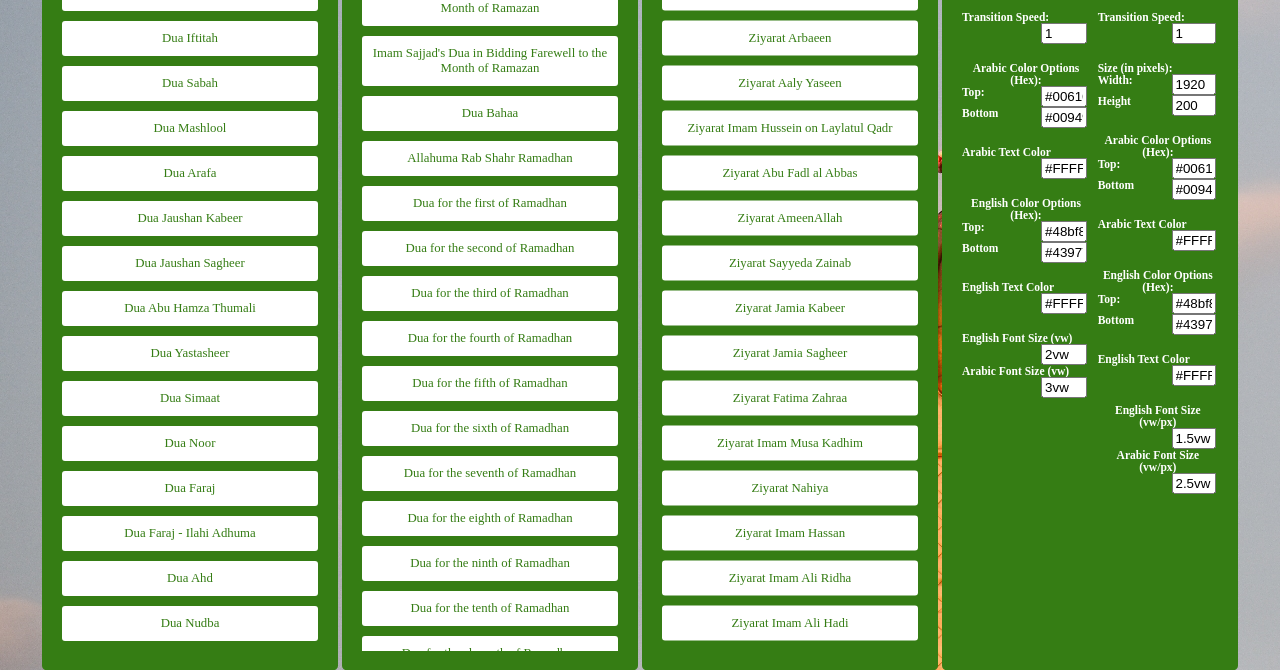
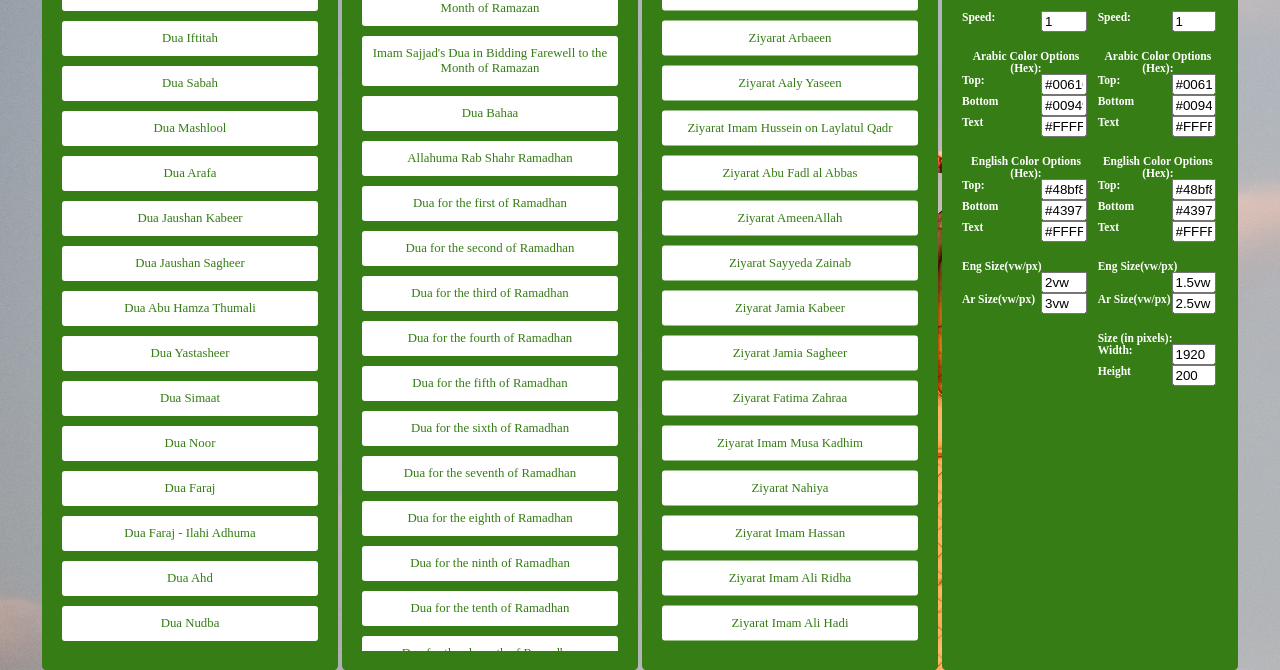
Before and after one commit to 7seinfa/DuaZiyara, a plain HTML site: page index.html in a window 1280 px wide. Shown: the part 142-812 px from the top of the page. Drawn offline with Linux system fonts and the light colour scheme.

Commit message:
Update index.html

```diff
--- a/index.html
+++ b/index.html
@@ -36,7 +36,7 @@
 				<div id = "slideshowSettings" style="float: left;width:50%;">
 					<h1 class = "enabled" id = "slide">Slideshow</h1>
 					<div class = "row">
-						<h2>Transition Speed:</h2>
+						<h2>Speed:</h2>
 						<input class = "right" id = "tSpeed" type = "text" value = "1"></input>
 					</div>
 					<br>
@@ -49,9 +49,8 @@
 						<h2>Bottom</h2>
 						<input class = "right" id = "arBot" type = "text" value = "#009494"></input>
 					</div>
-					<br>
 					<div class = "row">
-						<h2>Arabic Text Color</h2>
+						<h2>Text</h2>
 						<input class = "right" id = "arText" type = "text" value = "#FFFFFF"></input>
 					</div>
 					<br>
@@ -64,26 +63,62 @@
 						<h2>Bottom</h2>
 						<input class = "right" id = "enBot" type = "text" value = "#439775"></input>
 					</div>
-					<br>
 					<div class = "row">
-						<h2>English Text Color</h2>
+						<h2>Text</h2>
 						<input class = "right" id = "enText" type = "text" value = "#FFFFFF"></input>
 					</div>
 					<br>
 					<div class = "row">
-						<h2>English Font Size (vw)</h2>
+						<h2>Eng Size(vw/px)</h2>
 						<input class = "right" id = "enFont" type = "text" value = "2vw"></input>
 					</div>
 					<div class = "row">
-						<h2>Arabic Font Size (vw)</h2>
+						<h2>Ar Size(vw/px)</h2>
 						<input class = "right" id = "arFont" type = "text" value = "3vw"></input>
 					</div>
 				</div>
 				<div id = "overlaySettings" style="float: right;width: 50%;margin-left: 3%;">
 					<h1 class = "disabled" id = "overlay">Overlay</h1>
 					<div class = "row">
-						<h2>Transition Speed:</h2>
+						<h2>Speed:</h2>
 						<input class = "right" id = "tSpeedO" type = "text" value = "1"></input>
+					</div>
+					<br>
+					<h2>Arabic Color Options (Hex):</h2>
+					<div class = "row">
+						<h2>Top:</h2>
+						<input class = "right" id = "arTopO" type = "text" value = "#006161"></input>
+					</div>
+					<div class = "row">
+						<h2>Bottom</h2>
+						<input class = "right" id = "arBotO" type = "text" value = "#009494"></input>
+					</div>
+					<div class = "row">
+						<h2>Text</h2>
+						<input class = "right" id = "arTextO" type = "text" value = "#FFFFFF"></input>
+					</div>
+					<br>
+					<h2>English Color Options (Hex):</h2>
+					<div class = "row">
+						<h2>Top:</h2>
+						<input class = "right" id = "enTopO" type = "text" value = "#48bf84"></input>
+					</div>
+					<div class = "row">
+						<h2>Bottom</h2>
+						<input class = "right" id = "enBotO" type = "text" value = "#439775"></input>
+					</div>
+					<div class = "row">
+						<h2>Text</h2>
+						<input class = "right" id = "enTextO" type = "text" value = "#FFFFFF"></input>
+					</div>
+					<br>
+					<div class = "row">
+						<h2>Eng Size(vw/px)</h2>
+						<input class = "right" id = "enFontO" type = "text" value = "1.5vw"></input>
+					</div>
+					<div class = "row">
+						<h2>Ar Size(vw/px)</h2>
+						<input class = "right" id = "arFontO" type = "text" value = "2.5vw"></input>
 					</div>
 					<br>
 					<h2>Size (in pixels):</h2>
@@ -96,44 +131,6 @@
 						<input class = "right" id = "height" type = "text" value = "200"></input>
 					</div>
 					<br>
-					<h2>Arabic Color Options (Hex):</h2>
-					<div class = "row">
-						<h2>Top:</h2>
-						<input class = "right" id = "arTopO" type = "text" value = "#006161"></input>
-					</div>
-					<div class = "row">
-						<h2>Bottom</h2>
-						<input class = "right" id = "arBotO" type = "text" value = "#009494"></input>
-					</div>
-					<br>
-					<div class = "row">
-						<h2>Arabic Text Color</h2>
-						<input class = "right" id = "arTextO" type = "text" value = "#FFFFFF"></input>
-					</div>
-					<br>
-					<h2>English Color Options (Hex):</h2>
-					<div class = "row">
-						<h2>Top:</h2>
-						<input class = "right" id = "enTopO" type = "text" value = "#48bf84"></input>
-					</div>
-					<div class = "row">
-						<h2>Bottom</h2>
-						<input class = "right" id = "enBotO" type = "text" value = "#439775"></input>
-					</div>
-					<br>
-					<div class = "row">
-						<h2>English Text Color</h2>
-						<input class = "right" id = "enTextO" type = "text" value = "#FFFFFF"></input>
-					</div>
-					<br>
-					<div class = "row">
-						<h2>English Font Size (vw/px)</h2>
-						<input class = "right" id = "enFontO" type = "text" value = "1.5vw"></input>
-					</div>
-					<div class = "row">
-						<h2>Arabic Font Size (vw/px)</h2>
-						<input class = "right" id = "arFontO" type = "text" value = "2.5vw"></input>
-					</div>
 				</div>
 			</div>
 		</div>
```
